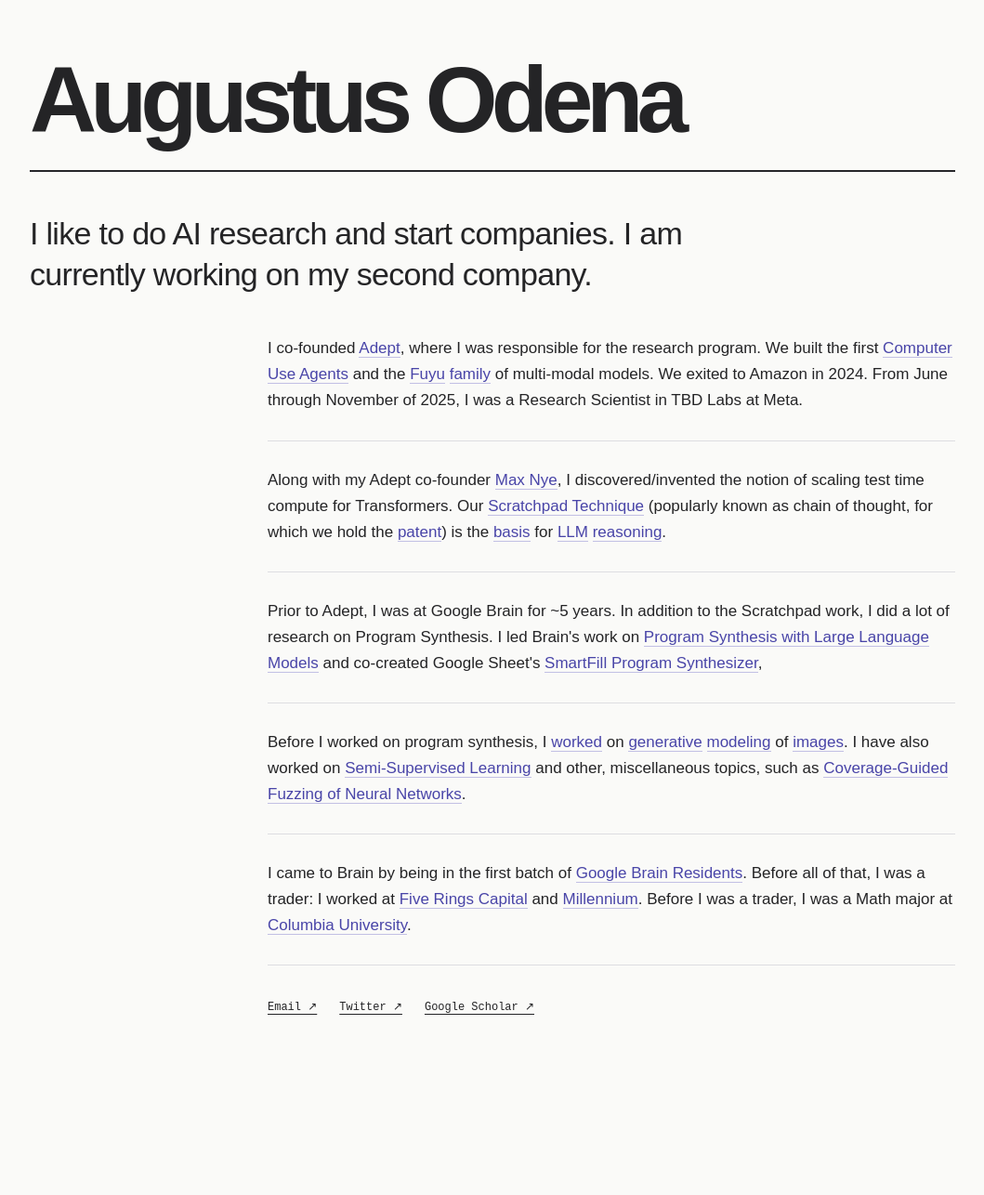
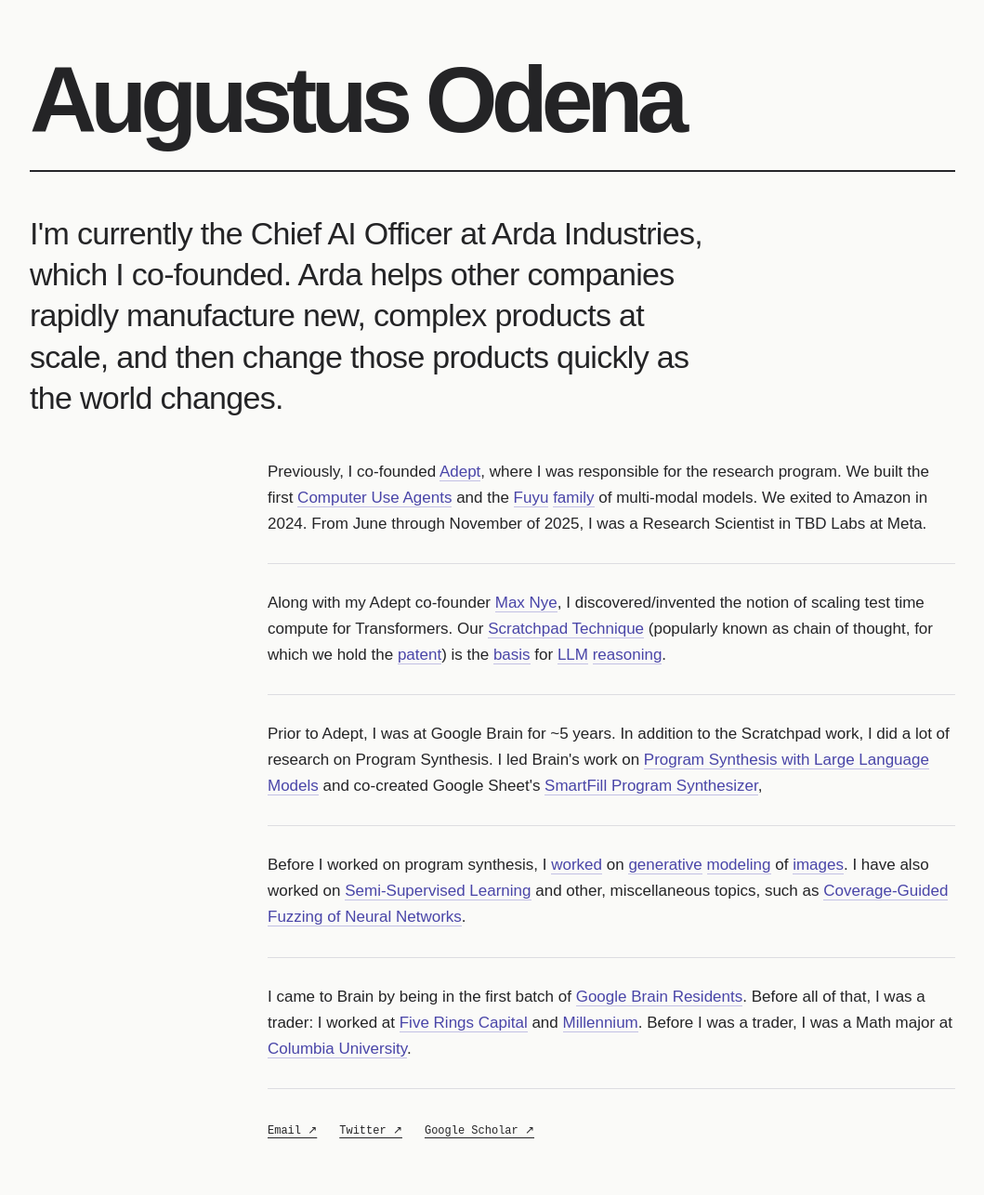
Before and after one commit to augustusodena/augustusodena.github.io, a Jekyll site: the page built from index.html, in a window 1280 px wide. Shown: the whole page at 93% size, without its empty margins (110-1169 px from the left). Built offline with Jekyll 4.4.1, drawn with Linux system fonts in a browser that asks for light colours; before the commit the page ends 1153 px from its top, so only the background shows below that.

Commit message:
Update biography with Chief AI Officer role at Arda Industries

```diff
--- a/index.html
+++ b/index.html
@@ -3,9 +3,9 @@
 title: Augustus Odena
 ---
 <div class="page"><header><div><h1>Augustus Odena</h1></div></header><main><div class="lead"><p class="intro">
-    I like to do AI research and start companies. I am currently working on my second company.
+    I'm currently the Chief AI Officer at Arda Industries, which I co-founded. Arda helps other companies rapidly manufacture new, complex products at scale, and then change those products quickly as the world changes.
   </p></div><div class="body-grid"><div class="copy"><p>
-    I co-founded <a href="https://www.adept.ai">Adept</a>, where I was responsible for the research program.
+    Previously, I co-founded <a href="https://www.adept.ai">Adept</a>, where I was responsible for the research program.
     We built the first <a href="https://www.adept.ai/blog/act-1">Computer Use Agents</a> and the <a href="https://www.adept.ai/blog/fuyu-8b">Fuyu</a> <a href="https://www.adept.ai/blog/adept-fuyu-heavy">family</a> of multi-modal models.
     We exited to Amazon in 2024. From June through November of 2025, I was a Research Scientist in TBD Labs at Meta.
   </p><p>
```
